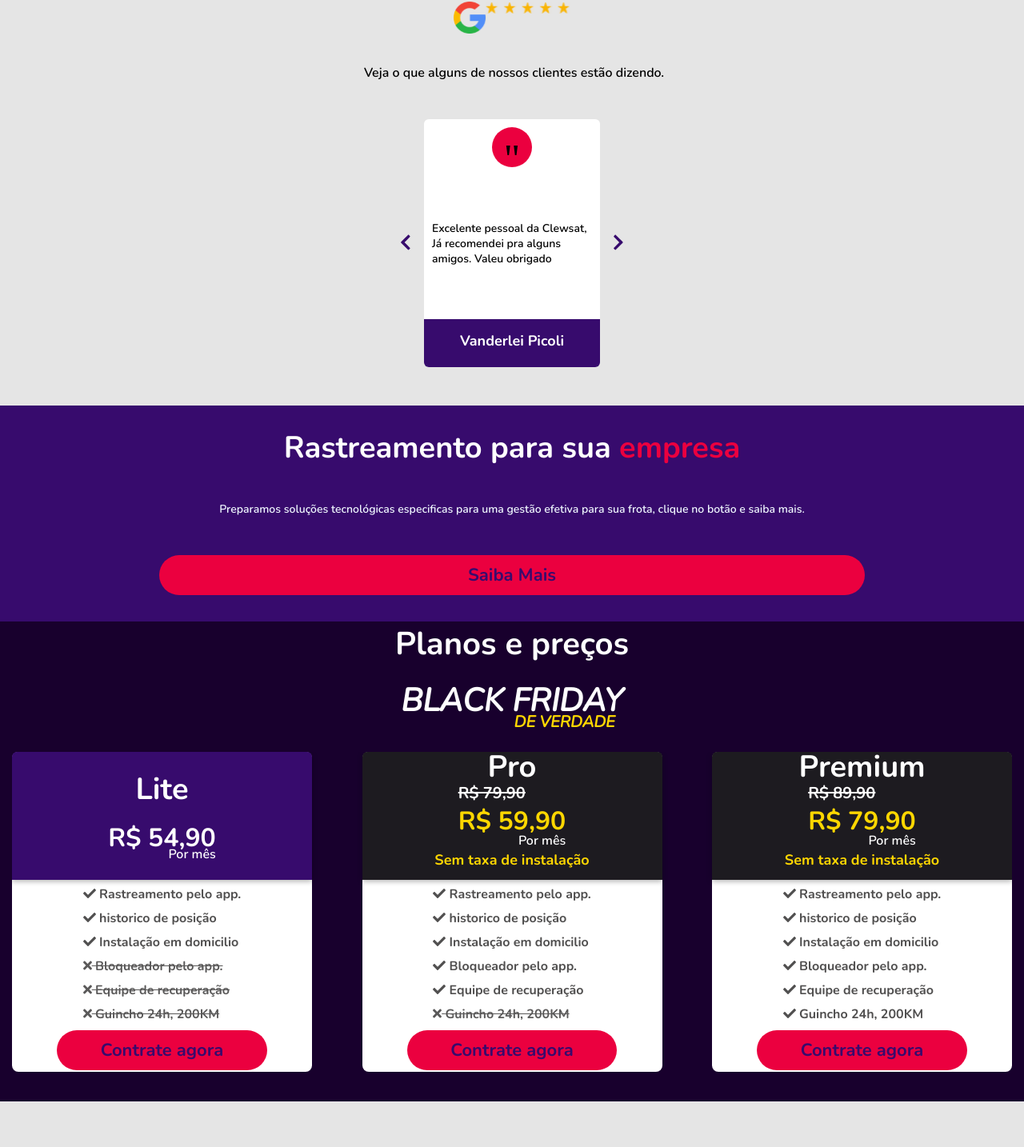
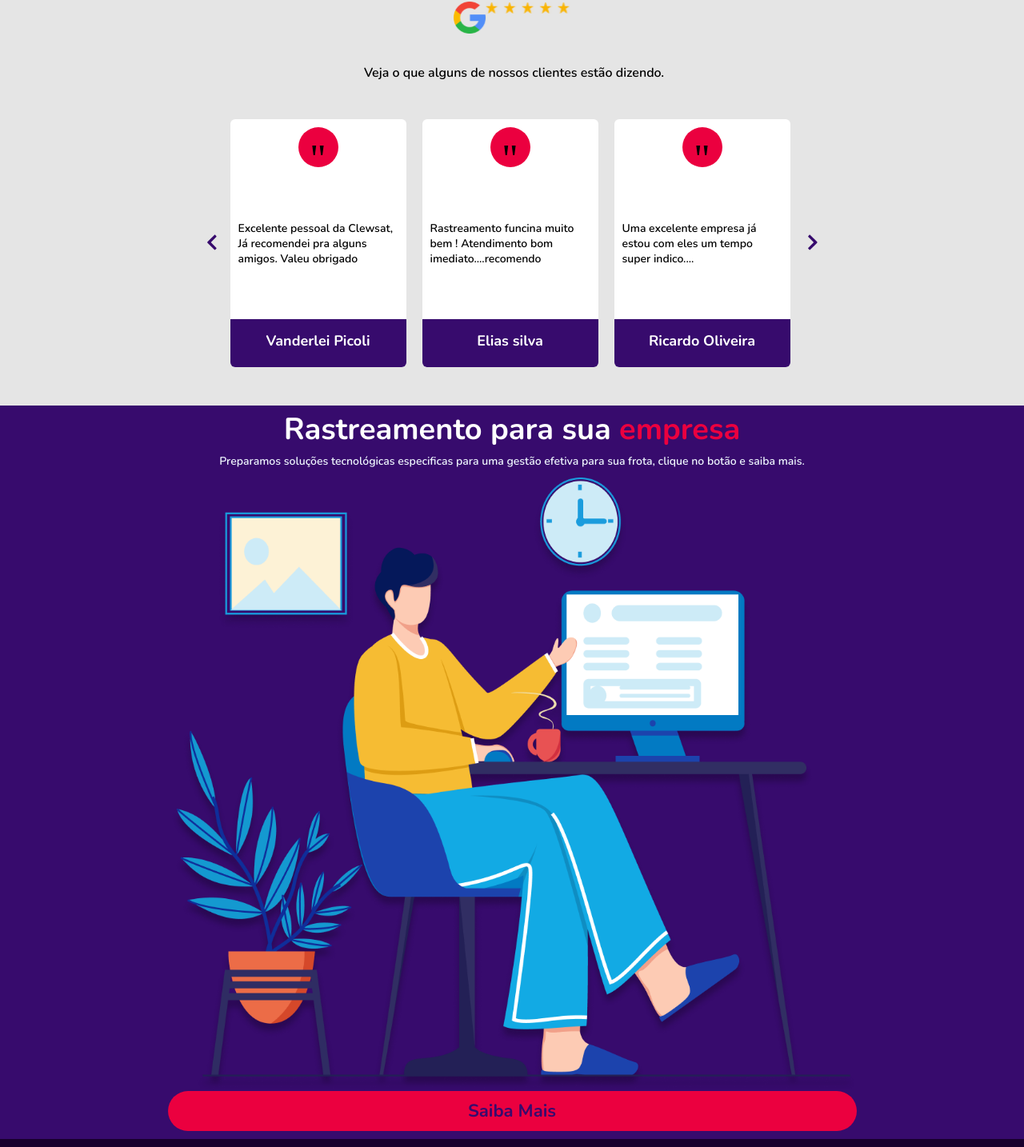
Before and after one commit to malves224/ClewsatWebSite, a React (Create React App) app: page / in a window 1280 px wide. Shown: the part 2244-3678 px from the top of the page at 80% size. Built offline with nearby package versions, Linux system fonts and the light colour scheme; a web font is replaced by a local one.

Commit message:
responsividade para telas de tamanho medio

```diff
--- a/src/sectionsComponents/CalledFrota.jsx
+++ b/src/sectionsComponents/CalledFrota.jsx
@@ -1,4 +1,5 @@
 import React, { PureComponent } from "react";
+import illustracao from "../img/ilustração_empresas.png";
 import Button from "./components/Button";
 import { textsRedColor, businessCall } from "../textData";
 import "./css/calledFrota.css";
@@ -15,7 +16,8 @@ class CalledFrota extends PureComponent {
         <p>
           {businessCall.subtitle}
         </p>
-        <Button src="http://www.clewsat.com.br/para-empresa" text="Saiba Mais" />
+        <img src={illustracao} alt="illustraçao de uma area de trabalho" />
+        <Button src="https://bit.ly/3bSLBBa" text="Saiba Mais" />
       </section>
     );
   }
--- a/src/sectionsComponents/css/calledFrota.css
+++ b/src/sectionsComponents/css/calledFrota.css
@@ -2,12 +2,11 @@
 
 .called-frota {
   background-color: #370B6D;
-  padding: 10px;
+  padding: 10px 25px;
   display: flex;
   flex-direction: column;
   justify-content: space-around;
   align-items: center;
-  height: 250px;
 }
 
 .called-frota h2 {
@@ -30,6 +29,7 @@
   font-weight: normal;
   font-size: 14px;
   line-height: 20px;
+  margin: 10px;
 }
 
 .called-frota a {
@@ -38,3 +38,13 @@
   justify-content: center;
   text-decoration: none;
 }
+
+.called-frota > img {
+  max-width: 70%;
+}
+
+@media (min-width: 870px) {
+  .called-frota > p {
+    max-width: 70%;
+  }
+}
--- a/src/sectionsComponents/css/carrouselDeposition.css
+++ b/src/sectionsComponents/css/carrouselDeposition.css
@@ -77,3 +77,15 @@
     font-size: 18px;
     margin: 15px;
   }
+
+  @media (min-width: 680px) {
+    #cards-carrousel {
+      max-width: 476px;
+    }
+  }
+
+  @media (min-width: 880px) {
+    #cards-carrousel {
+      max-width: 725px;
+    }
+  }
--- a/src/sectionsComponents/css/footer.css
+++ b/src/sectionsComponents/css/footer.css
@@ -14,7 +14,7 @@
   width: 28%;
   display: flex;
   flex-direction: row;
-  justify-content: space-between;
+  justify-content: space-around;
 }
 
 .midias-container img {
```
Also changed, not shown: src/img/ilustração_empresas.png (added), src/sectionsComponents/css/googleEvidence.css (line endings or trailing spaces).
